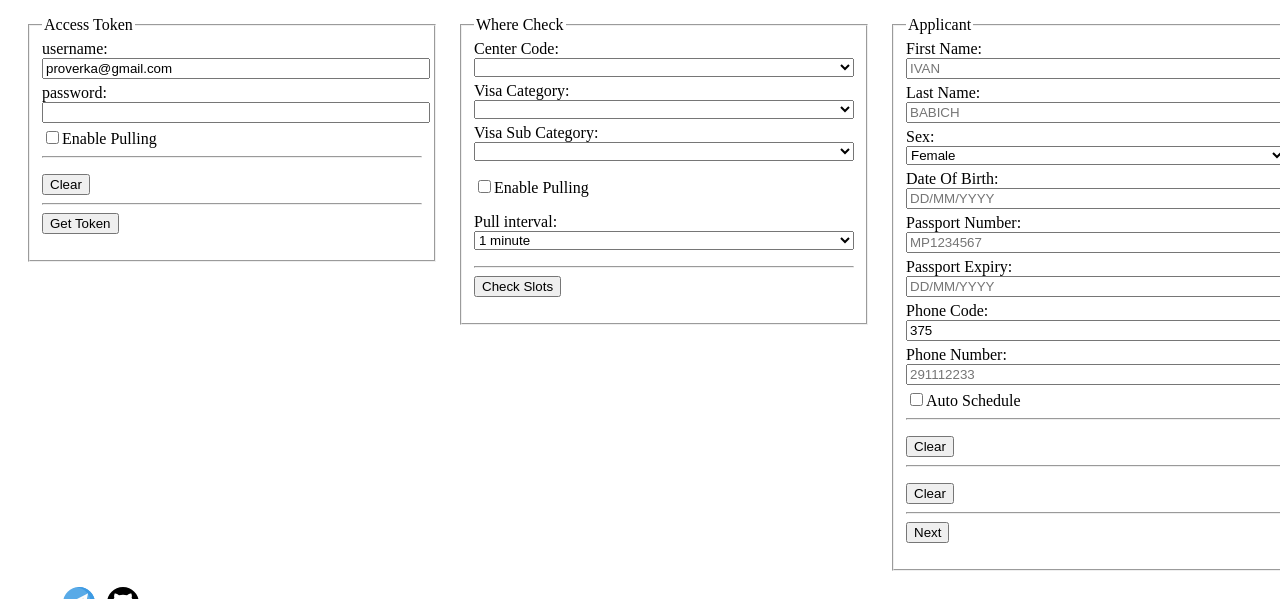
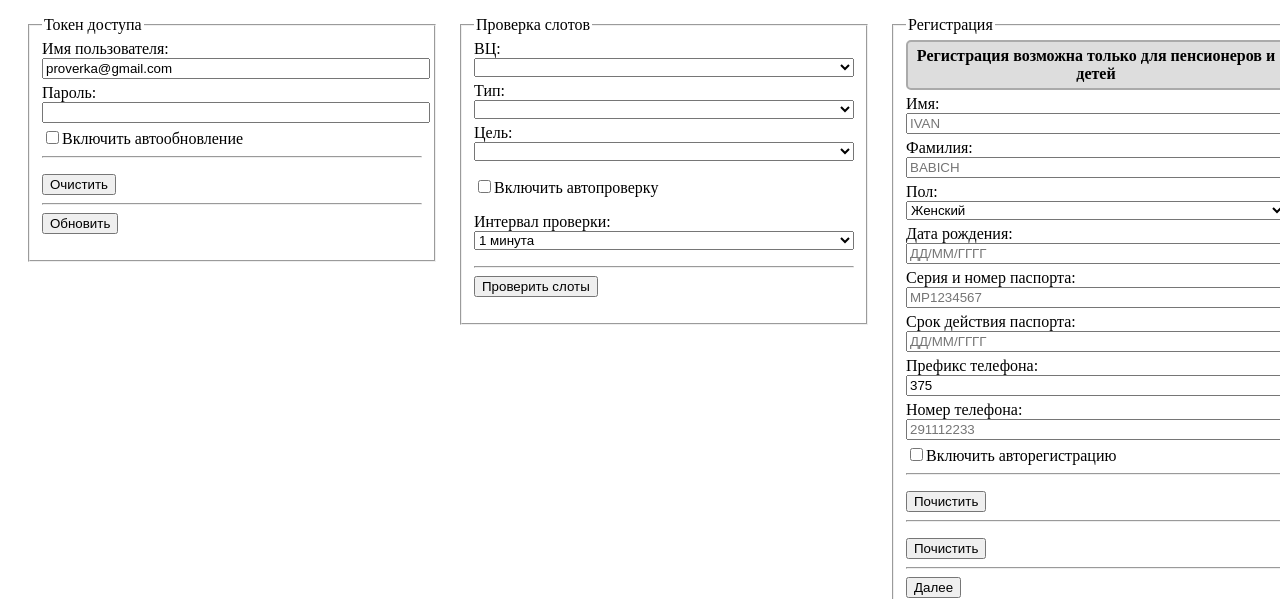
Before and after one commit to lesovich4/vicyn, a website built with webpack: page src/index.html in a window 1280 px wide. Shown: the top 599 px of the page. Built offline with nearby package versions, Linux system fonts and the light colour scheme; no server answers; what knockout would draw is missing.

Commit message:
update lang

```diff
--- a/src/index.html
+++ b/src/index.html
@@ -12,29 +12,28 @@
         <div class="flex-item" data-bind="using: token">
             <form id="accessTokenForm" data-bind="submit: getToken">
                 <fieldset>
-                    <legend>Access Token</legend>
+                    <legend>Токен доступа</legend>
                     <div>
-                        <label for="username">username:</label>
+                        <label for="username">Имя пользователя:</label>
                         <input data-bind="value: username" type="text" id="username" name="username"
                             value="proverka@gmail.com" />
                     </div>
                     <div>
-                        <label for="password">password:</label>
+                        <label for="password">Пароль:</label>
                         <input data-bind="value: password" type="password" id="password" name="password" value="" />
                     </div>
                     <div>
-                        <label><input type="checkbox" id="enablePulling1" data-bind="checked: enablePulling" />Enable
-                            Pulling </label>
+                        <label><input type="checkbox" id="enablePulling1" data-bind="checked: enablePulling" />Включить автообновление</label>
 
                     </div>
                     <div class="box" data-bind="visible: accessToken">
                         <hr />
                         <p data-bind="text: accessToken" style="width: 100%;"></p>
-                        <button type="button" data-bind="click: removeAccessToken">Clear</button>
+                        <button type="button" data-bind="click: removeAccessToken">Очистить</button>
                     </div>
                     <div>
                         <hr />
-                        <button type="submit">Get Token</button>
+                        <button type="submit">Обновить</button>
                     </div>
                     <div class="box">
                         <p data-bind="html: message"></p>
@@ -46,22 +45,22 @@
 
             <form id="appointmentSlotsForm" data-bind="submit: checkSlots">
                 <fieldset>
-                    <legend>Where Check</legend>
+                    <legend>Проверка слотов</legend>
 
                     <div>
-                        <label for="centerCode">Center Code:</label>
+                        <label for="centerCode">ВЦ:</label>
                         <select id="centerCode" name="centerCode"
                             data-bind="options: centers, value: selectedCenter, optionsText: 'centerName', optionsValue: 'isoCode'">
                         </select>
                     </div>
                     <div>
-                        <label for="visaCategory">Visa Category:</label>
+                        <label for="visaCategory">Тип:</label>
                         <select id="visaCategory" name="visaCategory"
                             data-bind="options: visaCategories, value: selectedVisaCategory, optionsText: 'name', optionsValue: 'code'">
                         </select>
                     </div>
                     <div>
-                        <label for="visaSubCategory">Visa Sub Category:</label>
+                        <label for="visaSubCategory">Цель:</label>
                         <select id="visaSubCategory" name="visaCategory"
                             data-bind="options: visaSubCategories, value: selectedVisaSubCategory, optionsText: 'name', optionsValue: 'code'">
                         </select>
@@ -69,25 +68,24 @@
                     <div>
                         <p>
                             <label><input type="checkbox" id="enablePulling2"
-                                    data-bind="checked: enablePulling" />Enable
-                                Pulling </label>
+                                    data-bind="checked: enablePulling" />Включить автопроверку </label>
                         </p>
                         <p data-bind="visible: enablePulling">
 
-                            <label for="pullInterval">Pull interval:</label>
+                            <label for="pullInterval">Интервал проверки:</label>
                             <select id="pullInterval" name="pullInterval" data-bind="value: pullInterval">
-                                <option value="1">1 minute</option>
-                                <option value="2">2 minutes</option>
-                                <option value="3">3 minutes</option>
-                                <option value="5">5 minutes</option>
-                                <option value="8">8 minutes</option>
-                                <option value="13">13 minutes</option>
+                                <option value="1">1 минута</option>
+                                <option value="2">2 минуты</option>
+                                <option value="3">3 минуты</option>
+                                <option value="5">5 минут</option>
+                                <option value="8">8 минут</option>
+                                <option value="13">13 минут</option>
                             </select>
                         </p>
                     </div>
                     <div>
                         <hr />
-                        <button type="submit">Check Slots</button>
+                        <button type="submit">Проверить слоты</button>
                     </div>
                     <div class="box">
                         <p data-bind="html: message"></p>
@@ -98,68 +96,70 @@
         <div class="flex-item" data-bind="using: applicant">
             <form id="applicantForm" data-bind="submit: save">
                 <fieldset>
-                    <legend>Applicant</legend>
+                    <legend>Регистрация</legend>
+                    <div class="info">
+                        Регистрация возможна только для пенсионеров и детей
+                    </div>
                     <div>
-                        <label for="firstName">First Name:</label>
+                        <label for="firstName">Имя:</label>
                         <input data-bind="value: firstName" type="text" id="firstName" name="firstName"
                             placeholder="IVAN" />
                     </div>
                     <div>
-                        <label for="lastName">Last Name:</label>
+                        <label for="lastName">Фамилия:</label>
                         <input data-bind="value: lastName" type="text" id="lastName" name="lastName"
                             placeholder="BABICH" />
                     </div>
                     <div>
-                        <label for="sex">Sex:</label>
+                        <label for="sex">Пол:</label>
                         <select id="sex" name="sex" data-bind="value: sex">
-                            <option value="2">Female</option>
-                            <option value="1">Male</option>
-                            <option value="3">Others</option>
+                            <option value="2">Женский</option>
+                            <option value="1">Мужской</option>
+                            <option value="3">Средний</option>
                         </select>
                     </div>
                     <div>
-                        <label for="dateOfBirth">Date Of Birth:</label>
+                        <label for="dateOfBirth">Дата рождения:</label>
                         <input data-bind="value: dateOfBirth" type="text" id="dateOfBirth" name="dateOfBirth"
-                            placeholder="DD/MM/YYYY" />
+                            placeholder="ДД/ММ/ГГГГ" />
                     </div>
                     <div>
-                        <label for="passportNumber">Passport Number:</label>
+                        <label for="passportNumber">Серия и номер паспорта:</label>
                         <input data-bind="value: passportNumber" type="text" id="passportNumber" name="passportNumber"
                             placeholder="MP1234567" />
                     </div>
                     <div>
-                        <label for="passportExpiry">Passport Expiry:</label>
+                        <label for="passportExpiry">Срок действия паспорта:</label>
                         <input data-bind="value: passportExpiry" type="text" id="passportExpiry" name="passportExpiry"
-                            placeholder="DD/MM/YYYY" />
+                            placeholder="ДД/ММ/ГГГГ" />
                     </div>
                     <div>
-                        <label for="phoneCode">Phone Code:</label>
+                        <label for="phoneCode">Префикс телефона:</label>
                         <input data-bind="value: phoneCode" type="text" id="phoneCode" name="phoneCode"
                             placeholder="375" value="375" />
                     </div>
                     <div>
-                        <label for="phoneNumber">Phone Number:</label>
+                        <label for="phoneNumber">Номер телефона:</label>
                         <input data-bind="value: phoneNumber" type="text" id="phoneNumber" name="phoneNumber"
                             placeholder="291112233" />
                     </div>
                     <div>
-                        <label><input type="checkbox" id="autoSchedule" data-bind="checked: autoSchedule" />Auto
-                            Schedule</label>
+                        <label><input type="checkbox" id="autoSchedule" data-bind="checked: autoSchedule" />Включить авторегистрацию</label>
 
                     </div>
                     <div data-bind="visible: urn">
                         <hr />
                         <p data-bind="text: urn"></p>
-                        <button type="button" data-bind="click: removeUrn">Clear</button>
+                        <button type="button" data-bind="click: removeUrn">Почистить</button>
                     </div>
                     <div data-bind="visible: allocation">
                         <hr />
                         <p data-bind="text: allocation() && allocation().text"></p>
-                        <button type="button" data-bind="click: removeAllocation">Clear</button>
+                        <button type="button" data-bind="click: removeAllocation">Почистить</button>
                     </div>
                     <div>
                         <hr />
-                        <button type="submit" data-bind="text: buttonText">Next</button>
+                        <button type="submit" data-bind="text: buttonText">Далее</button>
                     </div>
                     <div class="box">
                         <p data-bind="html: message"></p>
--- a/src/models/applicant-view-model.ts
+++ b/src/models/applicant-view-model.ts
@@ -95,13 +95,13 @@ export class ApplicantViewModel {
 
     buttonText = ko.computed(() => {
         if (!this.urn()) {
-            return 'Create Applicant';
+            return 'Создать апликанта';
         }
         if (!this.allocation()) {
-            return 'Pick up Slot';
+            return 'Получить слот';
         }
 
-        return 'Schedule';
+        return 'Записать';
     });
     workerClient: ReservationWorkerClient;
 
--- a/src/models/appointment-slots.view-model.ts
+++ b/src/models/appointment-slots.view-model.ts
@@ -38,7 +38,7 @@ export class AppointmentSlotsViewModel {
     selectedVisaCategory = ko.observable('');
     selectedVisaSubCategory = ko.observable('');
     enablePulling = ko.observable(false);
-    pullInterval = ko.observable('2');
+    pullInterval = ko.observable('3');
     message = ko.observable('');
 
     workerClient: ReservationWorkerClient;
--- a/src/style.css
+++ b/src/style.css
@@ -46,3 +46,13 @@ option.hidden {
     vertical-align: center;
 
 }
+
+.info {
+    border: 2px solid #000;
+    text-align: center;
+    padding: 5px;
+    font-weight: bold;
+    border-radius: 5px;
+    background-color: #ddd;
+    border-color: #aaa;
+}
```
